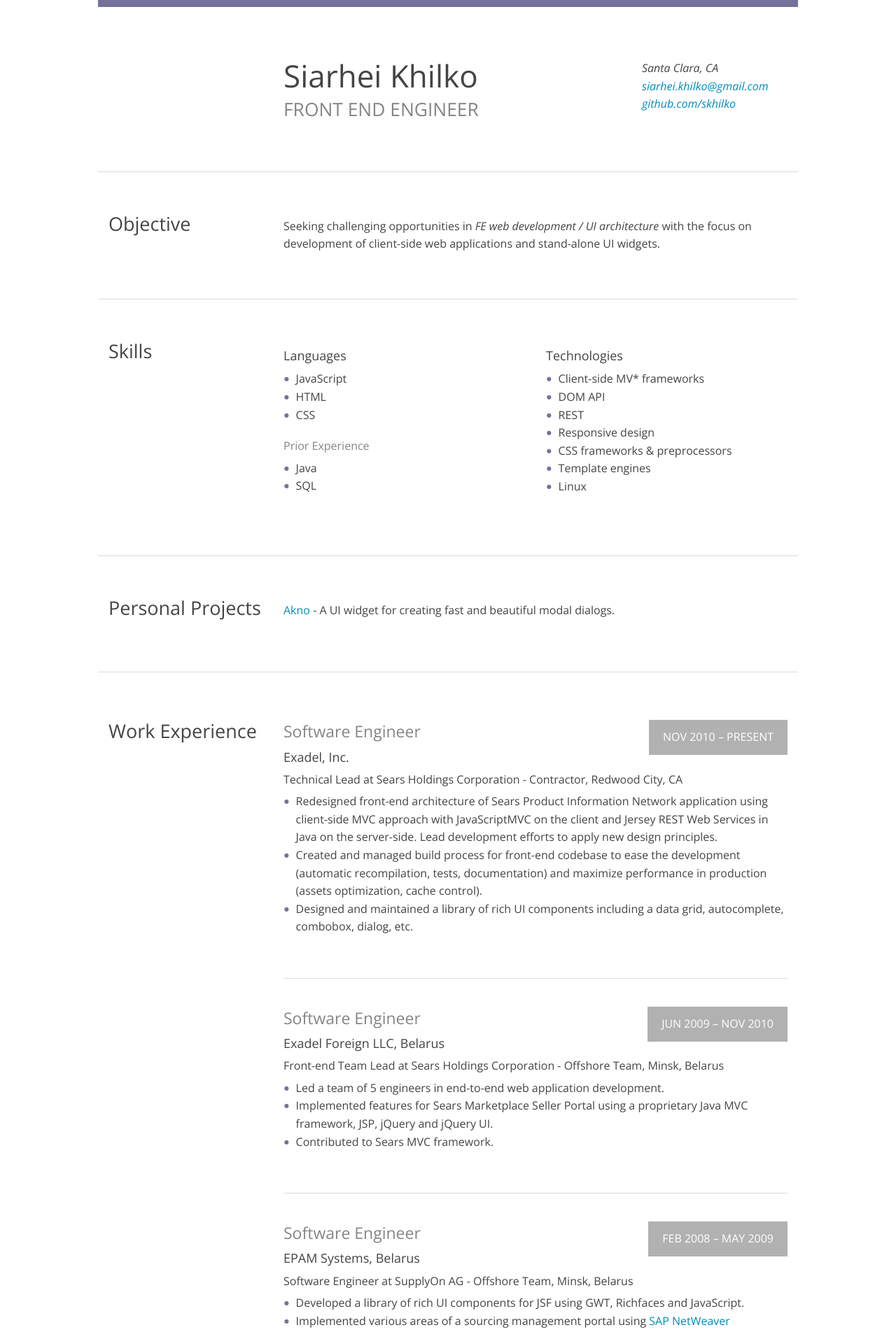
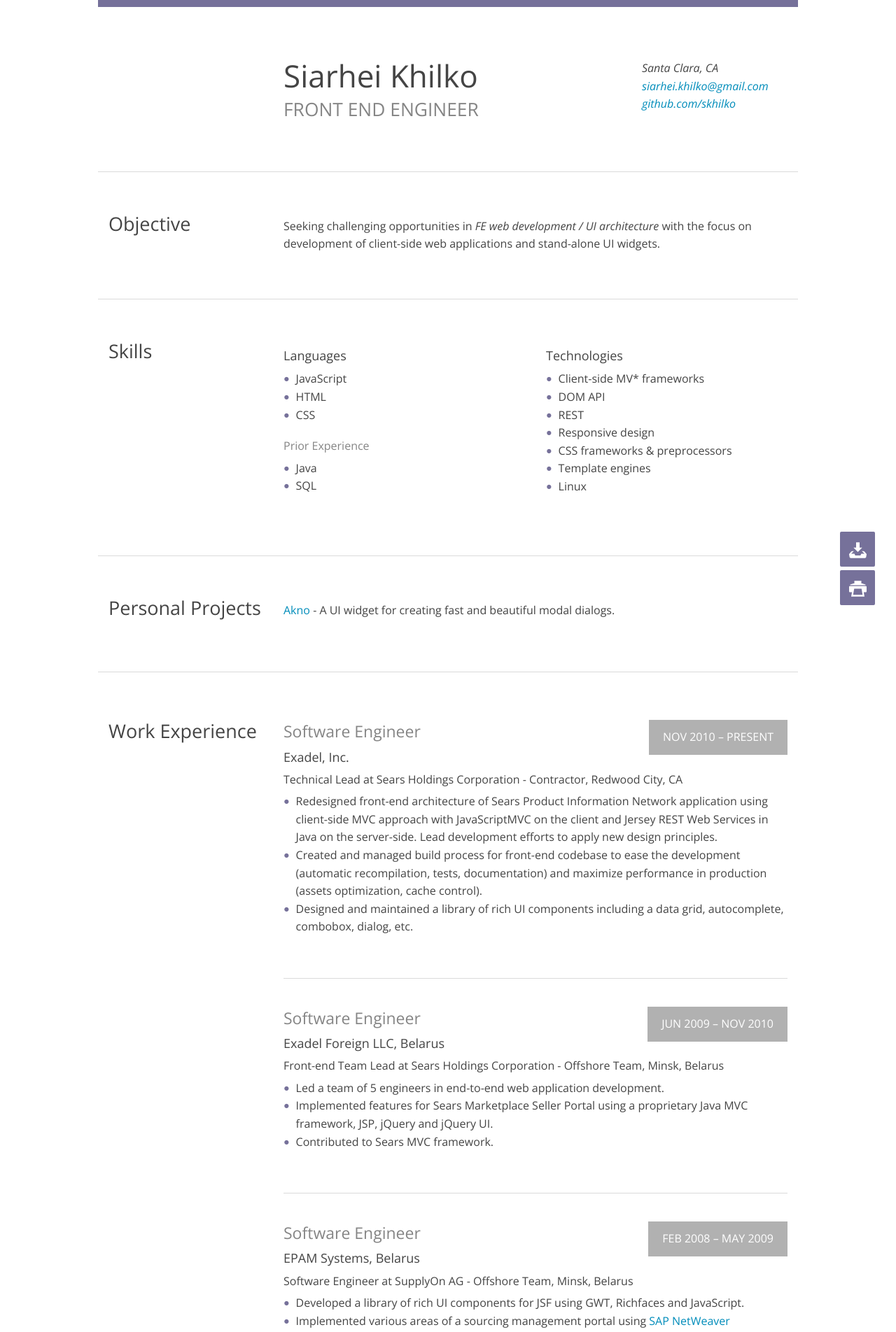
Before and after one commit to skhilko/skhilko.github.io, a Jekyll site: the page built from index.html, in a window 1280 px wide. Shown: the top 1904 px of the page at 70% size. Built offline with Jekyll 4.4.1, drawn with Linux system fonts in a browser that asks for light colours.

Commit message:
Add download and print buttons

```diff
--- /dev/null
+++ b/_includes/icons.html
@@ -0,0 +1,14 @@
+<svg xmlns="http://www.w3.org/2000/svg" style="display: none">
+    <symbol id="icon-print" viewBox="0 0 20 20">
+        <path d="M1.501,6h17c0.57,0,0.477-0.608,0.193-0.707C18.409,5.194,15.251,4,14.7,4H14V1H6v3H5.301c-0.55,0-3.709,1.194-3.993,1.293
+            C1.024,5.392,0.931,6,1.501,6z M19,7H1C0.45,7,0,7.45,0,8v5c0,0.551,0.45,1,1,1h2.283l-0.882,5h15.199l-0.883-5H19
+            c0.551,0,1-0.449,1-1V8C20,7.45,19.551,7,19,7z M4.603,17l1.198-7.003H14.2L15.399,17H4.603z" />
+    </symbol>
+    <symbol id="icon-download" viewBox="0 0 20 20">
+        <path d="M15,7h-3V1H8v6H5l5,5L15,7z M19.338,13.532c-0.21-0.224-1.611-1.723-2.011-2.114C17.062,11.159,16.683,11,16.285,11h-1.757
+            l3.064,2.994h-3.544c-0.102,0-0.194,0.052-0.24,0.133L12.992,16H7.008l-0.816-1.873c-0.046-0.081-0.139-0.133-0.24-0.133H2.408
+            L5.471,11H3.715c-0.397,0-0.776,0.159-1.042,0.418c-0.4,0.392-1.801,1.891-2.011,2.114c-0.489,0.521-0.758,0.936-0.63,1.449
+            l0.561,3.074c0.128,0.514,0.691,0.936,1.252,0.936h16.312c0.561,0,1.124-0.422,1.252-0.936l0.561-3.074
+            C20.096,14.468,19.828,14.053,19.338,13.532z" />
+    </symbol>
+</svg>
--- /dev/null
+++ b/_includes/sidebar.html
@@ -0,0 +1,12 @@
+<section class="sidebar">
+    <a href="/Siarhei%20Khilko%27s%20Resume%20-%20Front-end%20Engineer.pdf" class="sidebar-button" target="_blank" title="Download it as a .pdf">
+        <svg class="sidebar-button-icon">
+            <use xlink:href="#icon-download"/>
+        </svg>
+    </a>
+    <a href="javascript:window.print()" class="sidebar-button" title="Print the CV">
+        <svg class="sidebar-button-icon">
+            <use xlink:href="#icon-print"/>
+        </svg>
+    </a>
+</section>
--- a/_layouts/default.html
+++ b/_layouts/default.html
@@ -2,8 +2,10 @@
 <html>
   {% include head.html %}
   <body>
+    {% include icons.html %}
     {% include header.html %}
     {{ content }}
+    {% include sidebar.html %}
     {% include footer.html %}
   </body>
 </html>
--- a/_sass/_layout.scss
+++ b/_sass/_layout.scss
@@ -12,6 +12,36 @@ h1 small {
 
 .period {
     float: right;
+}
+
+.sidebar {
+    position: fixed;
+    bottom: 30px;
+    right: 30px;
+}
+
+.sidebar-button {
+    display: block;
+    width: 50px;
+    height: 50px;
+    line-height: 50px;
+    border-radius: 2px;
+    background-color: $purple;
+    margin-bottom: 5px;
+    transition: background-color 300ms;
+    text-align: center;
+
+    &:hover {
+        background-color: #5a5678;
+    }
+}
+
+.sidebar-button-icon {
+    display: inline-block;
+    width: 25px;
+    height: 25px;
+    vertical-align: middle;
+    fill: #fff;
 }
 
 @media #{$screen} {
@@ -87,6 +117,13 @@ h1 small {
     }
 }
 
+/* @media #{$screen} and (max-width:#{upper-bound($medium-range)}) {
+    // TODO make a sandwich menu from sidebar
+    .sidebar {
+        display: none;
+    }
+} */
+
 /* small and medium screens only */
 @media #{$screen} and (max-width:#{upper-bound($medium-range)}) {
     h1,
@@ -96,6 +133,17 @@ h1 small {
 }
 
 @media #{$medium-up} {
+    .cv-section-title {
+        margin-top: 0;
+
+        // reducing the height for titles which don't have a matching title on the right
+        &.narrow {
+            margin-top: rem-calc(-10);
+        }
+    }
+}
+
+@media #{$large-up} {
     .cv-section-title {
         margin-top: 0;
 
@@ -140,6 +188,10 @@ h1 small {
         page-break-inside: avoid;
     }
 
+    .sidebar {
+        display: none;
+    }
+
     footer {
         display: none;
     }
```
Also changed, not shown: 1 other file.
